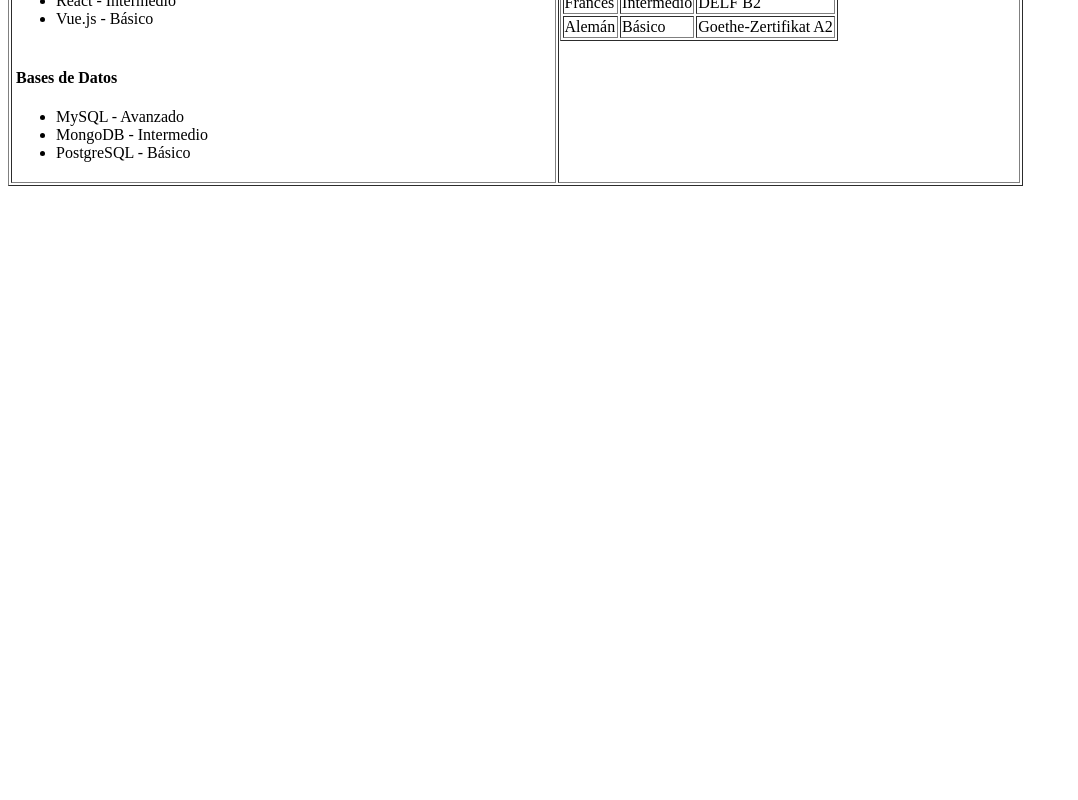
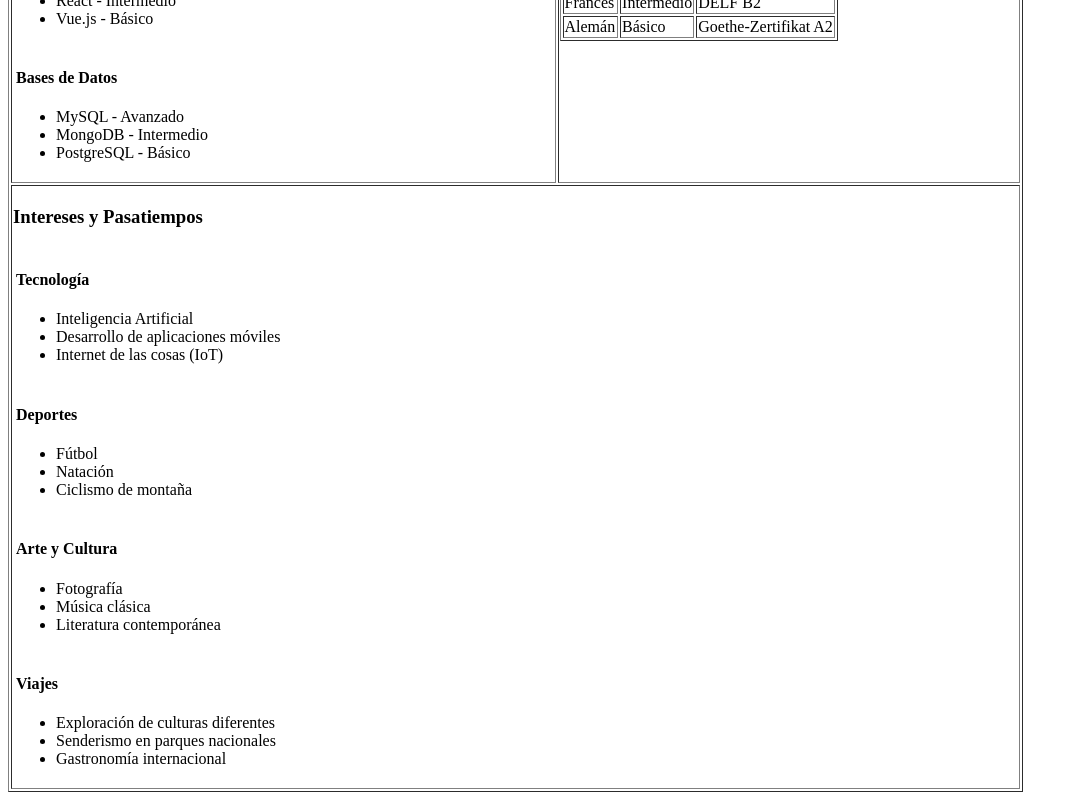
Before and after one commit to lalomg0512/lalomg0512.github.io, an Angular app: page / in a window 1280 px wide. Shown: the part 1002-1802 px from the top of the page, without its empty margins (0-1078 px from the left). Before the commit the page ends 1196 px from the top, so only its background shows below. Built offline with nearby package versions, Linux system fonts and the light colour scheme.

Commit message:
add interests branch # 6

```diff
--- a/src/app/app.component.html
+++ b/src/app/app.component.html
@@ -20,4 +20,9 @@
         <app-languages></app-languages>
       </td>
     </tr>
+    <tr>
+      <td colspan="2">
+        <app-interests></app-interests>
+      </td>
+    </tr>
   </table>
--- a/src/app/app.component.ts
+++ b/src/app/app.component.ts
@@ -5,6 +5,7 @@ import { WorkExperienceComponent } from './work-experience/work-experience.compo
 import { EducationComponent } from './education/education.component';
 import { SkillsComponent } from './skills/skills.component';
 import { LanguagesComponent } from './languages/languages.component';
+import { InterestsComponent } from './interests/interests.component';
 
 @Component({
   selector: 'app-root',
@@ -15,7 +16,8 @@ import { LanguagesComponent } from './languages/languages.component';
     WorkExperienceComponent,
     EducationComponent,
     SkillsComponent,
-    LanguagesComponent
+    LanguagesComponent,
+    InterestsComponent
   ],
   templateUrl: './app.component.html',
   styleUrl: './app.component.css'
--- /dev/null
+++ b/src/app/interests/interests.component.html
@@ -0,0 +1,13 @@
+<h3>Intereses y Pasatiempos</h3>
+<table border="0">
+  <tr *ngFor="let category of interests">
+    <td>
+      <h4>{{ category.categoria }}</h4>
+      <ul>
+        <li *ngFor="let item of category.items">
+          {{ item }}
+        </li>
+      </ul>
+    </td>
+  </tr>
+</table>
--- /dev/null
+++ b/src/app/interests/interests.component.ts
@@ -0,0 +1,52 @@
+import { Component, OnInit } from '@angular/core';
+import { CommonModule } from '@angular/common';
+
+@Component({
+  selector: 'app-interests',
+  standalone: true,
+  imports: [CommonModule],
+  templateUrl: './interests.component.html',
+  styleUrl: './interests.component.css'
+})
+export class InterestsComponent implements OnInit {
+  interests: Array<any> = [];
+
+  ngOnInit(): void {
+    this.interests = [
+      {
+        categoria: "Tecnología",
+        items: [
+          "Inteligencia Artificial",
+          "Desarrollo de aplicaciones móviles",
+          "Internet de las cosas (IoT)"
+        ]
+      },
+      {
+        categoria: "Deportes",
+        items: [
+          "Fútbol",
+          "Natación",
+          "Ciclismo de montaña"
+        ]
+      },
+      {
+        categoria: "Arte y Cultura",
+        items: [
+          "Fotografía",
+          "Música clásica",
+          "Literatura contemporánea"
+        ]
+      },
+      {
+        categoria: "Viajes",
+        items: [
+          "Exploración de culturas diferentes",
+          "Senderismo en parques nacionales",
+          "Gastronomía internacional"
+        ]
+      }
+    ];
+
+    console.log(this.interests);
+  }
+}
```
Also changed, not shown: src/app/interests/interests.component.css (added), 1 other file (tests, documents, lock files or other folders).
